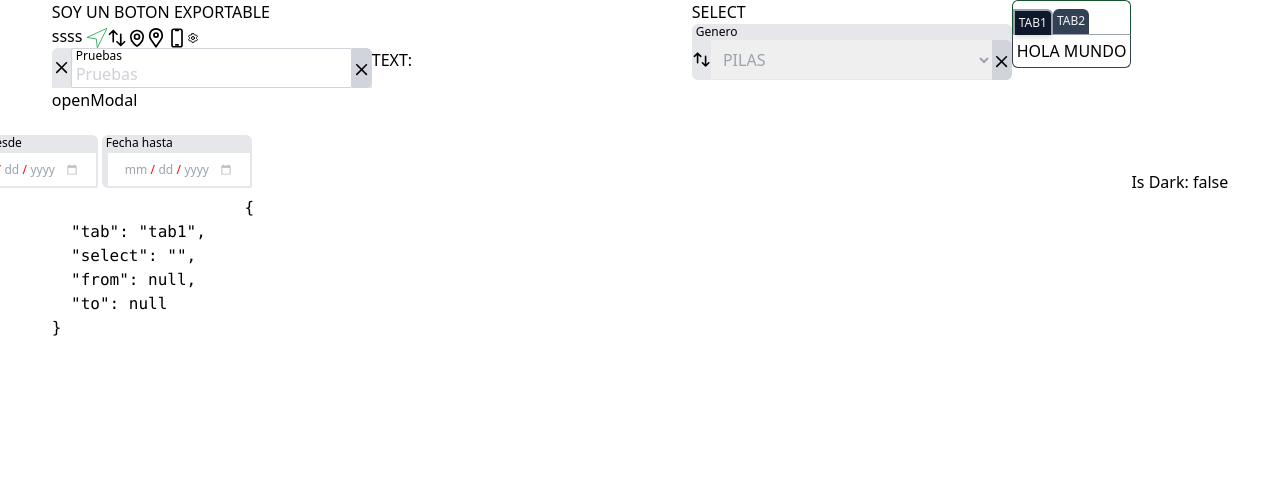
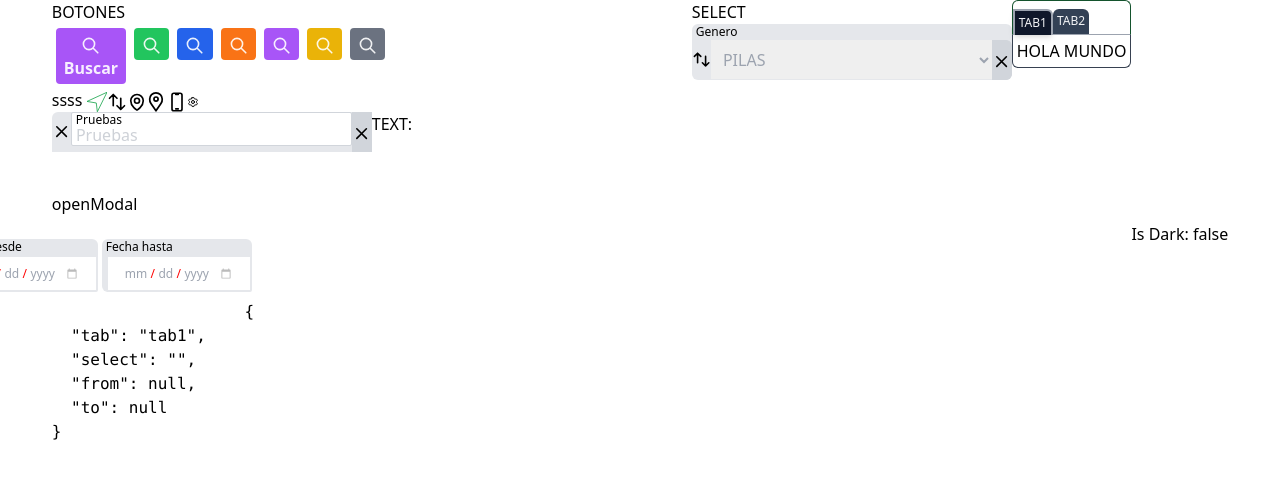
Before and after one commit to clopezpro/cml-components, a Vue app: page / in a window 1280 px wide. Shown: the top 478 px of the page. Built offline with nearby package versions, Linux system fonts and the light colour scheme.

Commit message:
creamos nuevo componente boton colocamos h-fit en el componente input y button

```diff
--- a/package.json
+++ b/package.json
@@ -1,7 +1,7 @@
 {
 	"name": "cml-components",
 	"private": false,
-	"version": "2.2.0",
+	"version": "2.2.1",
 	"files": [
 		"dist",
 		"./src/style/index.css"
--- a/src/App.vue
+++ b/src/App.vue
@@ -26,10 +26,77 @@
 <template>
   <div class="flex justify-center">
       <div class="w-1/2">
+        <p>BOTONES</p>
+        <div class="flex ">
           <VButton
+            class="m-1"
+           @click="toggleDark()"
+          >
+              <div>
+                <Icons name="search"/>
+              </div>
+              <div>
+                Buscar
+              </div>
+           </VButton>
+            <VButton
+              class="h-auto m-1"
+              color="green"
+            >
+                <div>
+                  <Icons name="search"/>
+                </div>
+            </VButton>
+            <VButton
+              class="h-auto m-1"
+              color="blue"
+            >
+                <div>
+                  <Icons name="search"/>
+                </div>
+            </VButton>
+            <VButton
+              class="h-auto m-1"
+              color="orange"
+            >
+                <div>
+                  <Icons name="search"/>
+                </div>
+            </VButton>
+            <VButton
+              class="h-auto m-1"
+              color="purple"
+            >
+                <div>
+                  <Icons name="search"/>
+                </div>
+            </VButton>
+            <VButton
+              class="h-auto m-1"
+              color="yellow"
+            >
+                <div>
+                  <Icons name="search"/>
+                </div>
+            </VButton>
+            <VButton
+              class="h-auto m-1"
+              color="gray"
+            >
+                <div>
+                  <Icons name="search"/>
+                </div>
+            </VButton>
+            <VButton
+              class="h-auto m-1"
+              color="white"
+            >
+                <div>
+                  <Icons name="search"/>
+                </div>
+            </VButton>
+        </div>
 
-          >My Button</VButton
-        >
         ssss
             <Icons name="navigation_round" class="w-5 h-5 font-bold text-green-600">
             </Icons>
@@ -64,7 +131,7 @@
             }"
                 >
                 </inputVue>
-                <div class="w-1/4">
+                <div class="w-1/4 h-20">
                   TEXT: {{inputVal}}
                 </div>
             </div>
--- a/src/components/VButton.vue
+++ b/src/components/VButton.vue
@@ -1,10 +1,90 @@
 
 <template>
-    <h1>SOY UN BOTON EXPORTABLE</h1>
+    <button   class="btnVue  h-fit"  :class="[getStyleClasses,$attrs.class]" >
+        <slot></slot>
+    </button>
 
 </template>
-<script>
-export default {
-    name: 'VButton'
-};
+<script setup>
+    import { defineProps,computed } from 'vue'
+    const props = defineProps({
+        color: {
+            type: String,
+            default: null
+        }
+    })
+
+    const getStyleClasses = computed(() => {
+			return [props.color].map((val) => val && `is-${val}`);
+    })
 </script>
+<style lang="postcss" scoped>
+    .btnVue.is-green{
+        @apply    bg-green-500
+        hover:bg-green-400
+        dark:bg-green-500
+        dark:hover:bg-green-600
+
+
+    }
+    .btnVue.is-blue{
+        @apply bg-blue-600
+        hover:bg-blue-400
+        dark:bg-blue-600
+        dark:hover:bg-blue-600
+
+    }
+     .btnVue.is-orange{
+        @apply   bg-orange-500
+        hover:bg-orange-400
+        dark:bg-orange-500
+        dark:hover:bg-orange-600
+
+    }
+    .btnVue.is-purple{
+        @apply   bg-purple-500
+        hover:bg-purple-400
+        dark:bg-purple-500
+        dark:hover:bg-purple-600
+
+    }
+    .btnVue.is-yellow{
+        @apply   bg-yellow-500
+        hover:bg-yellow-400
+        dark:bg-yellow-500
+        dark:hover:bg-yellow-600
+
+    }
+    .btnVue.is-gray{
+        @apply   bg-gray-500
+        hover:bg-gray-400
+        dark:bg-gray-500
+        dark:hover:bg-gray-600
+
+    }
+    .btnVue.is-white{
+        @apply  bg-white
+        hover:bg-white
+        dark:bg-white
+        dark:hover:bg-white
+
+    }
+
+
+    .btnVue{
+        @apply dark:text-gray-800
+
+        text-opacity-90
+        bg-purple-500
+        hover:bg-purple-400
+        dark:bg-green-500
+        dark:hover:bg-green-600
+
+        text-white
+        font-bold
+        px-2
+        py-1
+        rounded
+    }
+
+</style>
--- a/src/components/inputVue.vue
+++ b/src/components/inputVue.vue
@@ -18,7 +18,8 @@
 				:value="modelValue"
 				@input="emitValue('modelValue', $event)"
 				:class="classInput"
-				:autocomplete="!autocomplete ? 'off' : 'true'"
+				:disabled="disabled"
+				:autocomplete="!autocomplete ? autocomplete : 'true'"
 				:maxlength="maxlength"
 				:name="name"
 				:type="type"
@@ -31,7 +32,7 @@
 				:value="modelValue"
 				@input="(event) => $emit('update:modelValue', event.target.value)"
 				:class="{ 'input_vue-right': btn.active }"
-				:autocomplete="!autocomplete ? 'off' : 'true'"
+				:autocomplete="!autocomplete ? autocomplete : 'true'"
 				:maxlength="maxlength"
 				:cols="cols"
 				:rows="rows"
@@ -84,7 +85,8 @@ export default {
 		rows: { type: String, default: "1", required: false },
 		label: { type: String, default: "", required: false },
 		type: { type: String, default: "text", required: false },
-		autocomplete: { type: Boolean, default: false, required: false },
+		autocomplete: { type: String, default: undefined, required: false },
+		disabled: { type: Boolean, default: undefined, required: false },
 		placeholder: { type: String, default: "", required: false },
 		name: { type: String, default: "", required: false },
 		error: { type: Boolean, default:  undefined, required: false },
@@ -136,6 +138,7 @@ export default {
 <style lang="postcss" scoped>
 	.input_vue {
 			@apply appearance-none border
+			h-fit
 			w-full
 			rounded-sm
 			pl-1
@@ -150,8 +153,6 @@ export default {
 			dark:border-gray-600
 			dark:bg-dark-1
 			dark:focus:bg-dark-2
-
-
 	}
 	.input_vue-btn{
 		@apply rounded-r-sm;
@@ -182,13 +183,13 @@ export default {
 		@apply left-6;
 	}
 	.content_input{
-		@apply dark:bg-dark-2 bg-gray-200 rounded-md rounded-b-none relative
+		@apply dark:bg-dark-2 bg-gray-200 rounded-md rounded-b-none relative  h-fit  dark:border-b  dark:border-gray-700 rounded-r-md ;
 	}
 
 	.icon_input{
 		@apply  items-center justify-center dark:text-green-200 flex;
 	}
 	.btn_input{
-		@apply flex-1 h-8 md:h-10 border border-gray-300 rounded-r-md bg-gray-300 border-l-0  dark:bg-gray-800 hover:bg-gray-600 ;
+		@apply flex-1 h-8 md:h-10 border border-gray-300 dark:rounded-r-md bg-gray-300 border-l-0  dark:border-gray-700 dark:bg-gray-800 hover:bg-gray-600;
 	}
 </style>
```
